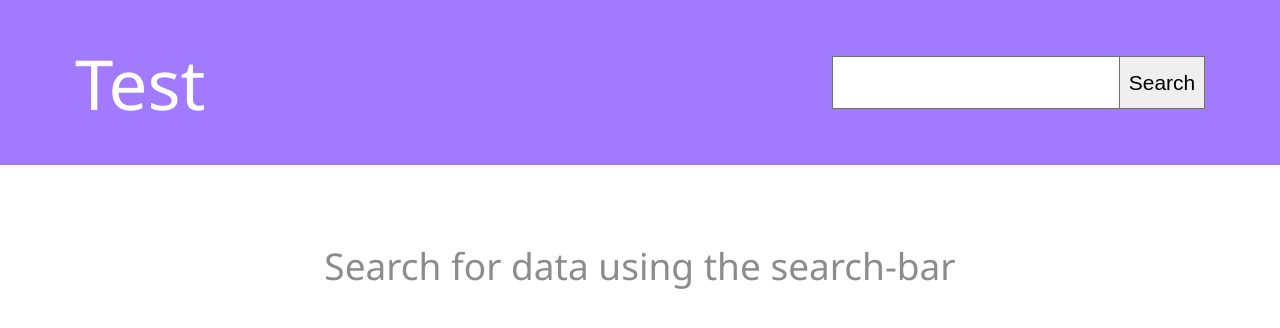
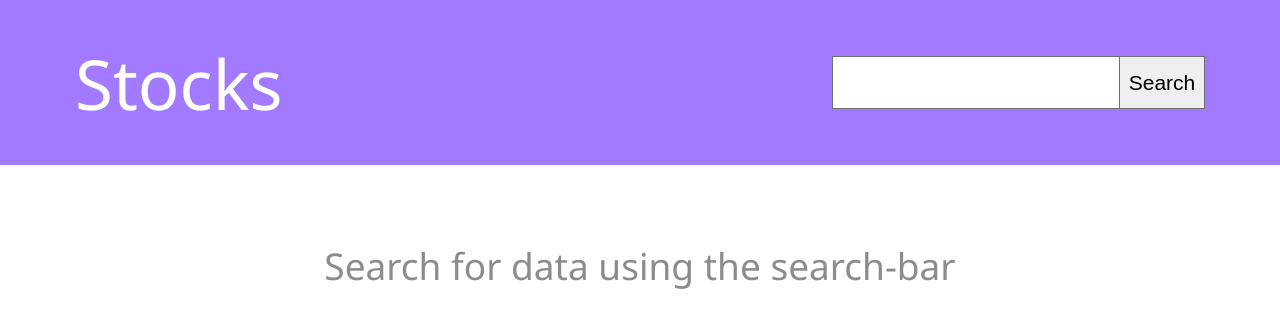
Before and after one commit to justinmarcusmiller/stocks-app, a Vue app: page / in a window 1280 px wide. Shown: the top 328 px of the page. Built offline with nearby package versions, Linux system fonts and the light colour scheme.

Commit message:
Added search-bar functionality

```diff
--- a/src/App.vue
+++ b/src/App.vue
@@ -48,7 +48,7 @@ export default {
         const date1 = new Date(e["Meta Data"]["3. Last Refreshed"]);
         this.apiData = e;
         this.symbol = e["Meta Data"]["2. Symbol"];
-        console.log(date1);
+        //console.log(date1);
         this.date =
           date1.getUTCMonth() +
           1 +
--- a/src/components/Header.vue
+++ b/src/components/Header.vue
@@ -1,10 +1,10 @@
 <template>
   <header id="header">
     <div id="header__Title">
-      <h1 @click="search">{{ symbol }}</h1>
+      <h1>Stocks</h1>
     </div>
-    <form id="header__SearchBar">
-      <input id="SearchBar__Box" type="text" />
+    <form id="header__SearchBar" @submit.prevent="search()">
+      <input v-model="term" id="SearchBar__Box" type="text" />
       <button id="SearchBar__Button">Search</button>
     </form>
   </header>
@@ -14,21 +14,21 @@
 export default {
   data() {
     return {
-      symbol: "Test",
+      term: null
     };
   },
   methods: {
     search: function() {
-
+      //console.log(this.term)
       fetch(
-        "https://www.alphavantage.co/query?function=TIME_SERIES_DAILY&symbol=IBM&apikey=demo"
-        //"https://www.alphavantage.co/query?function=TIME_SERIES_DAILY&symbol=IB&apikey=PTXOVNYY2ZY803KN"
+        //"https://www.alphavantage.co/query?function=TIME_SERIES_DAILY&symbol=IBM&apikey=demo"
+        "https://www.alphavantage.co/query?function=TIME_SERIES_DAILY&symbol=" + (this.term.toUpperCase()) + "&apikey=PTXOVNYY2ZY803KN"
       )
         .then(function(u) {
           return u.json();
         })
         .then((json) => {
-          console.log(json);
+          //console.log(json);
           if (json["Error Message"]) {
             console.log(json["Error Message"])
             this.$emit("updatejsondata", "error");
```
